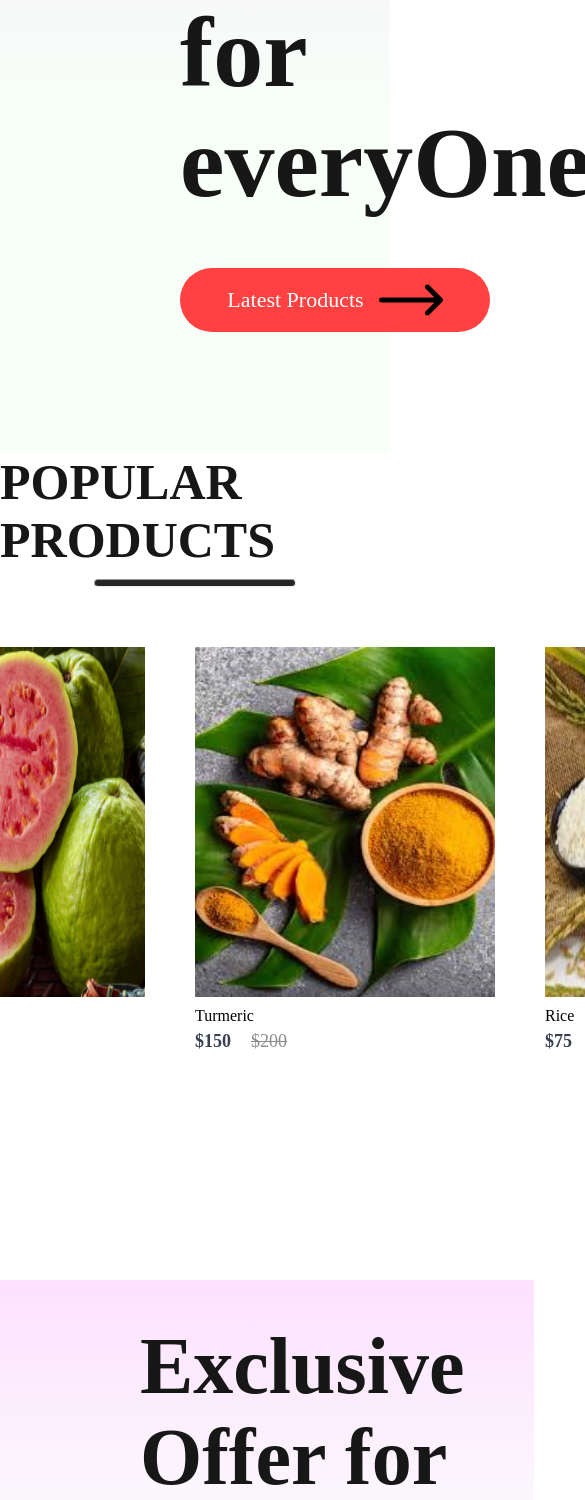
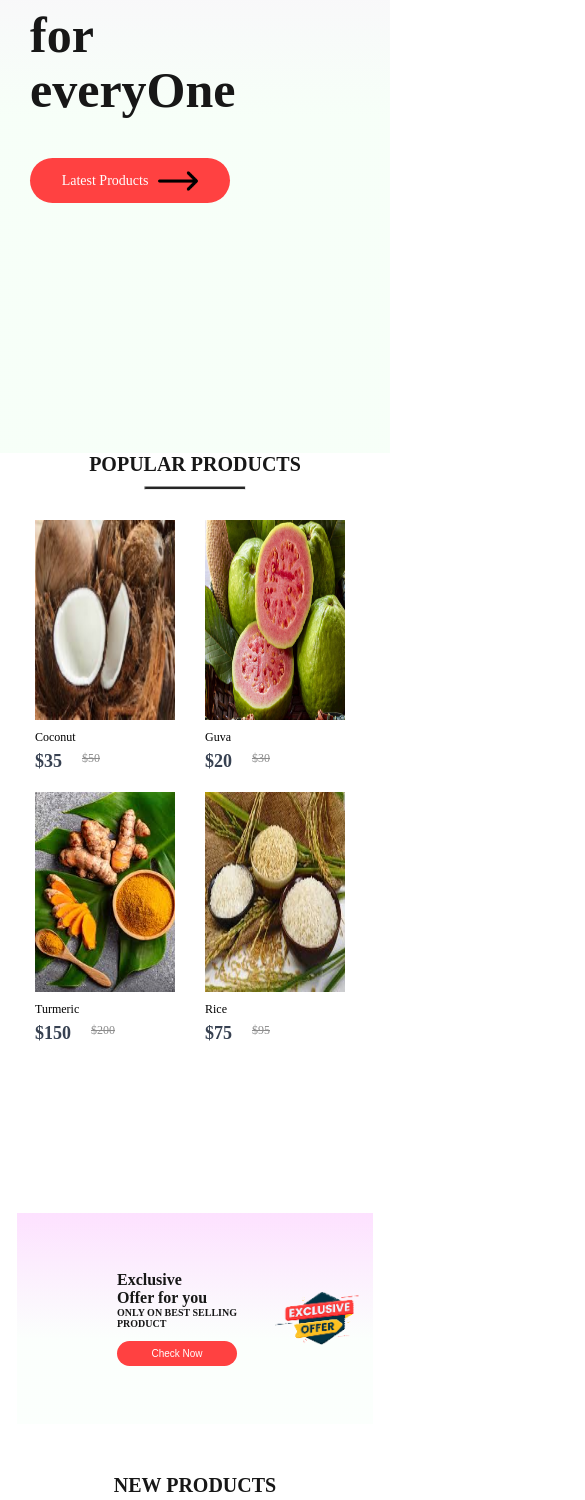
Before and after one commit to Kirubakarank007/ORGO-s, a React (Create React App) app in the folder frontend/: page / in a window 390 px wide. Shown: the part 447-1947 px from the top of the page, 585 px wide, since content can reach past the window. Built offline with nearby package versions, Linux system fonts and the light colour scheme; a web font is replaced by a local one.

Commit message:
Shop page media query added it will completly responseive

```diff
--- a/frontend/src/Components/Footer/Footer.css
+++ b/frontend/src/Components/Footer/Footer.css
@@ -65,3 +65,29 @@
     height: 3px;
     background: #c7c7c7;
 }
+
+@media(max-width:800px){
+    .footer{
+        gap: 20px;
+    }
+    .footer-logo{
+        gap: 10px;
+        align-items: center;
+    }
+    .footer-logo img{
+        width: 100px;
+    }
+    .footer-logo p{
+        font-size: 25px;
+    }
+    .footer-links{
+        font-size: 14px;
+        gap: 10px;
+    }
+    .footer-social-icons img{
+        width: 22px;
+    }
+    .footer-copyright{
+        font-size: 13px;
+    }
+}
--- a/frontend/src/Components/Hero/Hero.css
+++ b/frontend/src/Components/Hero/Hero.css
@@ -61,3 +61,109 @@
 .hero-right image{
     width: 50%;
 }
+
+@media(max-width:1280px){
+    .hero-left{
+        padding-left: 100px;
+    }
+    .hero-left h2{
+        font-size: 22px;
+    }
+    .hero-left p{
+        font-size: 60px;
+    }
+    .hero-hand-icon img{
+        width: 80px;
+    }
+    .hero-latest-btn{
+        gap: 10px;
+        width: 250px;
+        height: 60px;
+        margin-top: 20px;
+        font-size: 18px;
+    }
+    .hero-latest-btn img{
+        width: 50px;
+    }
+    .hero-right img{
+        width: 450px;
+    }
+}
+
+@media(max-width:1024px){
+    .hero-left{
+        padding-left: 80px;
+    }
+    .hero-left h2{
+        font-size: 20px;
+    }
+    .hero-left p{
+        font-size: 50px;
+    }
+    .hero-hand-icon img{
+        width: 65px;
+    }
+    .hero-latest-btn{
+        width: 220px;
+        height: 50px;
+        font-size: 16px;
+    }
+    .hero-latest-btn img{
+        width: 40px;
+    }
+    .hero-right img{
+        width: 300px;
+    }
+}
+
+@media(max-width:800px){
+    .hero-left{
+        padding-left: 30px;
+    }
+    .hero-left h2{
+        font-size: 16px;
+    }
+    .hero-left p{
+        font-size: 40px;
+    }
+    .hero-hand-icon img{
+        width: 50px;
+    }
+    .hero-latest-btn{
+        width: 175px;
+        height: 40px;
+        font-size: 13px;
+    }
+    .hero-latest-btn img{
+        width: 30px;
+    }
+    .hero-right img{
+        width: 300px;
+    }
+}
+
+@media(max-width:500px){
+    .hero{
+        flex-direction: column;
+    }
+    .hero-right{
+        display: none;
+    }
+    .hero-left h2{
+        font-size: 18px;
+    }
+    .hero-left p{
+        font-size: 50px;
+    }
+    .hero-hand-icon img{
+        width: 55px;
+    }
+    .hero-latest-btn{
+        width: 200px;
+        height: 45px;
+        font-size: 14px;
+    }
+    .hero-latest-btn img{
+        width: 40px;
+    }
+}
--- a/frontend/src/Components/Items/Item.css
+++ b/frontend/src/Components/Items/Item.css
@@ -1,7 +1,11 @@
 .item{
-    width: 350px;
+    width: 320px;
 }
 
+.item img{
+    width: 300px;
+    height: fit-content;
+}
 .item p{
     margin: 6px 0px;
 }
@@ -33,3 +37,57 @@
     transform: scale(1.05);
     transition: 0.6s;
 }
+
+@media(max-width:1280px){
+    .item{
+        width: 250px;
+        font: 14px;
+    }
+    .item img{
+        width: 240px;
+    }
+    .item-price-old{
+        font-size: 14px;
+    }
+}
+
+@media(max-width:1024px){
+    .item{
+        width: 180px;
+        font-size: 13px;
+    }
+    .item img{
+        width: 170px;
+    }
+    .item-price-old{
+        font-size: 13px;
+    }
+}
+
+@media(max-width:800px){
+    .item{
+        width: 120px;
+        font-size: 12px;
+    }
+    .item img{
+        width: 110px;
+        height: 200px;
+    }
+    .item-price-old{
+        font-size: 12px;
+    }
+}
+
+
+@media(max-width:500px){
+    .item{
+        width: 150px;
+        font-size: 12px;
+    }
+    .item img{
+        width: 140px;
+    }
+    .item-price-old{
+        font-size: 12px;
+    }
+}
--- a/frontend/src/Components/Navbar/Navbar.css
+++ b/frontend/src/Components/Navbar/Navbar.css
@@ -151,13 +151,12 @@
     .nav-dropdown{
         display: block;
         width: 30px;
-        rotate: -90deg;
         transition: 0.5s;
     }
     .nav-menu{
         display: none;
         height:80px;
-        width: 100%;
+        width: 90%;
         position: absolute;
         background-color: white;
         justify-content: center;
@@ -168,7 +167,7 @@
         display: flex;
     }
     .nav-dropdown.open{
-        transform: rotate(90deg);
+        transform: rotate(-90deg);
     }
 }
 
--- a/frontend/src/Components/Navbar/Navbar.jsx
+++ b/frontend/src/Components/Navbar/Navbar.jsx
@@ -4,7 +4,7 @@
 import cart_icon from '../Assests/cart-icon.png'
 import { Link } from "react-router-dom";
 import { ShopContext } from "../../Context/ShopContext";
-import nav_dropdown_icon from '../Assests/drop_down.png'
+import nav_dropdown_icon from '../Assests/menu.png'
 
 const Navbar=()=>{
 
@@ -23,7 +23,6 @@
                 <img src={logo} alt="" />
                 <p>ORGO's</p>
             </div>
-            <img className="nav-dropdown" src={nav_dropdown_icon} alt="" onClick={dropDown_toggle} />
             <ul ref={menuRef} className="nav-menu">
                 <li onClick={()=>setMenu("shop")} > <Link to='/' style={{textDecoration:'none'}}>Shop</Link> {menu==="shop"?<hr/>:<></>} </li>
                 <li onClick={()=>setMenu("fruits")}> <Link to='/fruits' style={{textDecoration:'none'}}>fruits</Link>{menu==="fruits"?<hr/>:<></>}</li>
@@ -35,6 +34,7 @@
                 <Link to='/cart'> <img src={cart_icon} alt="" /> </Link>
                 <div className="nav-cart-count">{getTotalCartItems()}</div>
             </div>
+            <img className="nav-dropdown" src={nav_dropdown_icon} alt="" onClick={dropDown_toggle} />
 
         </div>
     )
--- a/frontend/src/Components/NewProducts/NewProducts.css
+++ b/frontend/src/Components/NewProducts/NewProducts.css
@@ -1,4 +1,4 @@
-.new_products{
+.new-products{
     display: flex;
     flex-direction: column;
     align-items: center;
@@ -6,23 +6,80 @@
     margin-bottom: 100px;
 }
 
-.new_products h1{
+.new-products h1{
     color: #171717;
     font-size: 50px;
     font-weight: 600;
 }
 
-.new_products hr{
+.new-products hr{
     width: 200px;
     height: 6px;
     border-radius: 10px;
     background: #252525;
 }
 
-.product_item {
+.product-item {
     display: grid;
     grid-template-columns: 1fr 1fr 1fr 1fr;
     margin-top: 50px;
     gap: 30px;
 
 }
+
+
+@media(max-width:1280px){
+    .new-products h1{
+        font-size: 40px;
+    }
+    .new-products hr{
+        width: 160px;
+        height: 4px;
+    }
+    .product-item{
+        gap: 20px;
+        margin-top: 30px;
+    }
+}
+
+@media(max-width:1280px){
+    .new-products h1{
+        font-size: 30px;
+    }
+    .new-products hr{
+        width: 120px;
+        height: 3px;
+    }
+    .product-item{
+        gap: 15px;
+        margin-top: 20px;
+    }
+}
+
+@media(max-width:800px){
+    .new-products h1{
+        font-size: 20px;
+    }
+    .new-products hr{
+        width: 100px;
+        height: 2px;
+    }
+    .product-item{
+        gap: 5px;
+    }
+}
+
+@media(max-width:500px){
+    .new-products h1{
+        font-size: 20px;
+    }
+    .new-products hr{
+        width: 100px;
+        height: 2px;
+    }
+    .product-item{
+        display: grid;
+        grid-template-columns: 1fr 1fr;
+        gap: 20px;
+    }
+}
--- a/frontend/src/Components/NewProducts/NewProducts.jsx
+++ b/frontend/src/Components/NewProducts/NewProducts.jsx
@@ -5,10 +5,10 @@
 
 const NewProducts=()=>{
     return(
-        <div className="new_products">
+        <div className="new-products">
             <h1>NEW PRODUCTS</h1>
             <hr />
-            <div className="product_item">
+            <div className="product-item">
                 {all_products.map((item,i)=>{
                     return <Item key={i} id={item.id} name={item.name} image={item.image}  new_price={item.new_price} old_price={item.old_price} />
                 })}
--- a/frontend/src/Components/Offer/Offer.css
+++ b/frontend/src/Components/Offer/Offer.css
@@ -46,5 +46,100 @@
     align-items: center;
     justify-content: flex-end;
     padding-top: 50px;
+}
 
+@media(max-width:1280px){
+    .offer{
+        padding: 0px 110px;
+        margin-bottom: 120px;
+        height: 40vh;
+    }
+    .offer-left h1{
+        font-size: 50px;
+    }
+    .offer-left p{
+        font-size: 18px;
+    }
+    .offer-right img{
+        width: 300px;
+    }
+    .offer-left button{
+        width: 220px;
+        height:50px;
+        font-size: 18px;
+    }
+    .offer-right {
+        padding-top: 30px;
+    }
 }
+
+@media(max-width:1024px){
+    .offer{
+        padding: 0px 100px;
+        margin-bottom: 80px;
+        height: 40vh;
+    }
+    .offer-left h1{
+        font-size: 40px;
+    }
+    .offer-left p{
+        font-size: 17px;
+    }
+    .offer-right img{
+        width: 200px;
+    }
+    .offer-left button{
+        width: 160px;
+        height:40px;
+        font-size: 16px;
+    }
+    .offer-right {
+        padding-top: 0px;
+    }
+}
+
+@media(max-width:800px){
+    .offer{
+        margin-bottom: 60px;
+        width: 50%;
+    }
+    .offer-left h1{
+        font-size: 22px;
+    }
+    .offer-left p{
+        font-size: 13px;
+    }
+    .offer-right img{
+        width: 180px;
+    }
+    .offer-left button{
+        width: 140px;
+        height:30px;
+        font-size: 12px;
+    }
+}
+
+@media(max-width:500px){
+    .offer{
+        height: 25vh;
+        width: 40%;
+        margin-bottom: 50px;
+        padding: 0px 100px;
+    }
+    .offer-left h1{
+        font-size: 16px;
+    }
+    .offer-left p{
+        font-size: 10px;
+    }
+    .offer-right img{
+        width: 100px;
+        padding-left: 30px;
+    }
+    .offer-left button{
+        width: 120px;
+        height:25px;
+        font-size: 10px;
+        margin-top: 12px;
+    }
+}
--- a/frontend/src/Components/Popular/Popular.css
+++ b/frontend/src/Components/Popular/Popular.css
@@ -3,7 +3,7 @@
     flex-direction: column;
     align-items: center;
     gap: 10px;
-    height: 98vh;
+    height: 80vh;
 }
 
 .popular h1{
@@ -23,3 +23,71 @@
     margin-top: 50px;
     display: flex;
 }
+
+@media(max-width:1280px){
+    .popular{
+        height: 80vh;
+    }
+    .popular h1{
+        font-size: 40px;
+    }
+    .popular hr{
+        width: 160px;
+        height: 4px;
+    }
+    .popular-item{
+        gap: 20px;
+        margin-top: 30px;
+    }
+}
+
+@media(max-width:1280px){
+    .popular{
+        height:70vh;
+    }
+    .popular h1{
+        font-size: 30px;
+    }
+    .popular hr{
+        width: 120px;
+        height: 3px;
+    }
+    .popular-item{
+        gap: 15px;
+        margin-top: 20px;
+    }
+}
+
+@media(max-width:800px){
+    .popular{
+        height:50vh;
+    }
+    .popular h1{
+        font-size: 20px;
+    }
+    .popular hr{
+        width: 100px;
+        height: 2px;
+    }
+    .popular-item{
+        gap: 5px;
+    }
+}
+
+@media(max-width:500px){
+    .popular{
+        height:90vh;
+    }
+    .popular h1{
+        font-size: 20px;
+    }
+    .popular hr{
+        width: 100px;
+        height: 2px;
+    }
+    .popular-item{
+        display: grid;
+        grid-template-columns: 1fr 1fr;
+        gap: 20px;
+    }
+}
```
Also changed, not shown: frontend/src/Components/NewsLetter/NewsLetter.css (+108 -1 lines), frontend/src/Components/Assests/drop_down.png (deleted), frontend/src/Components/Assests/menu.png (added).
